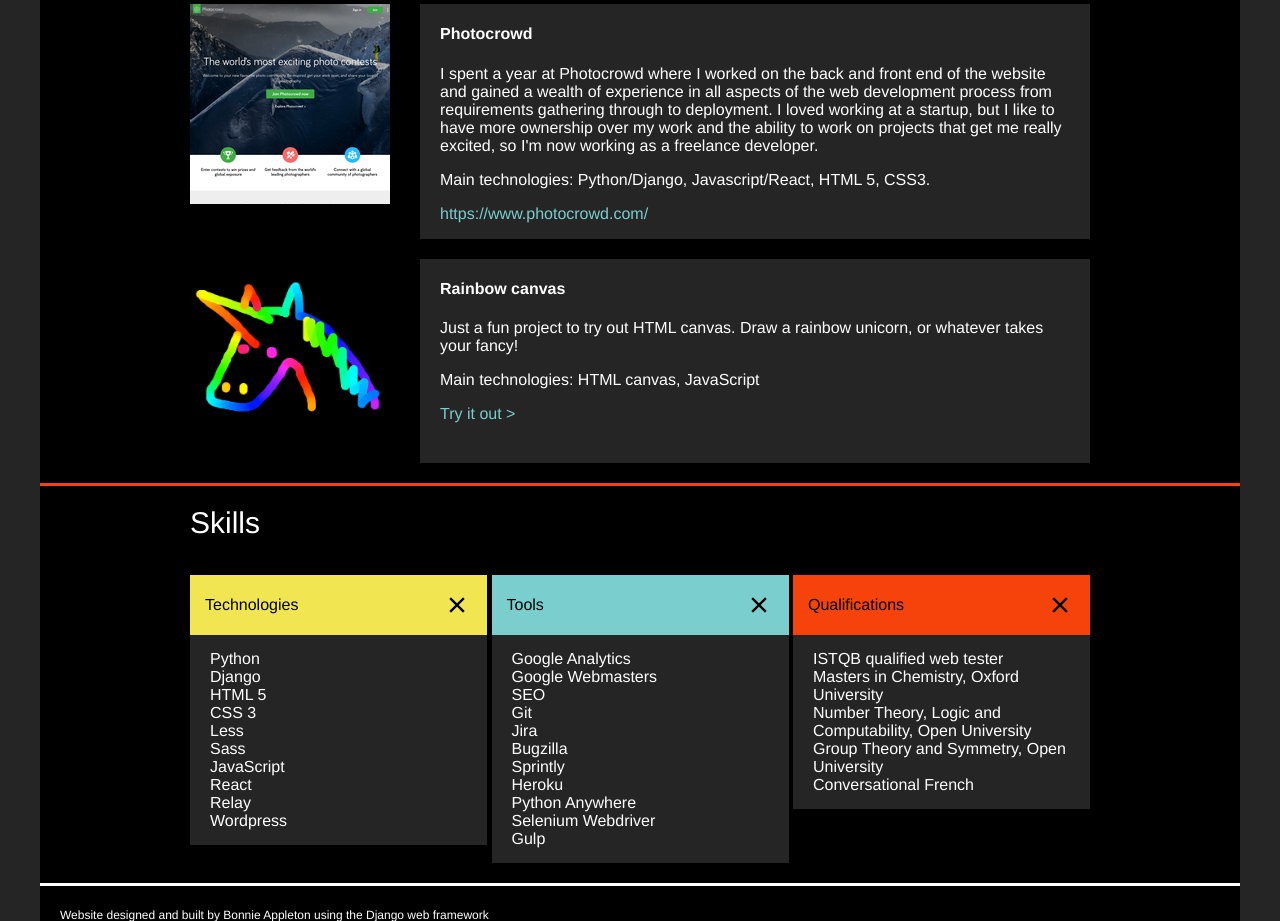
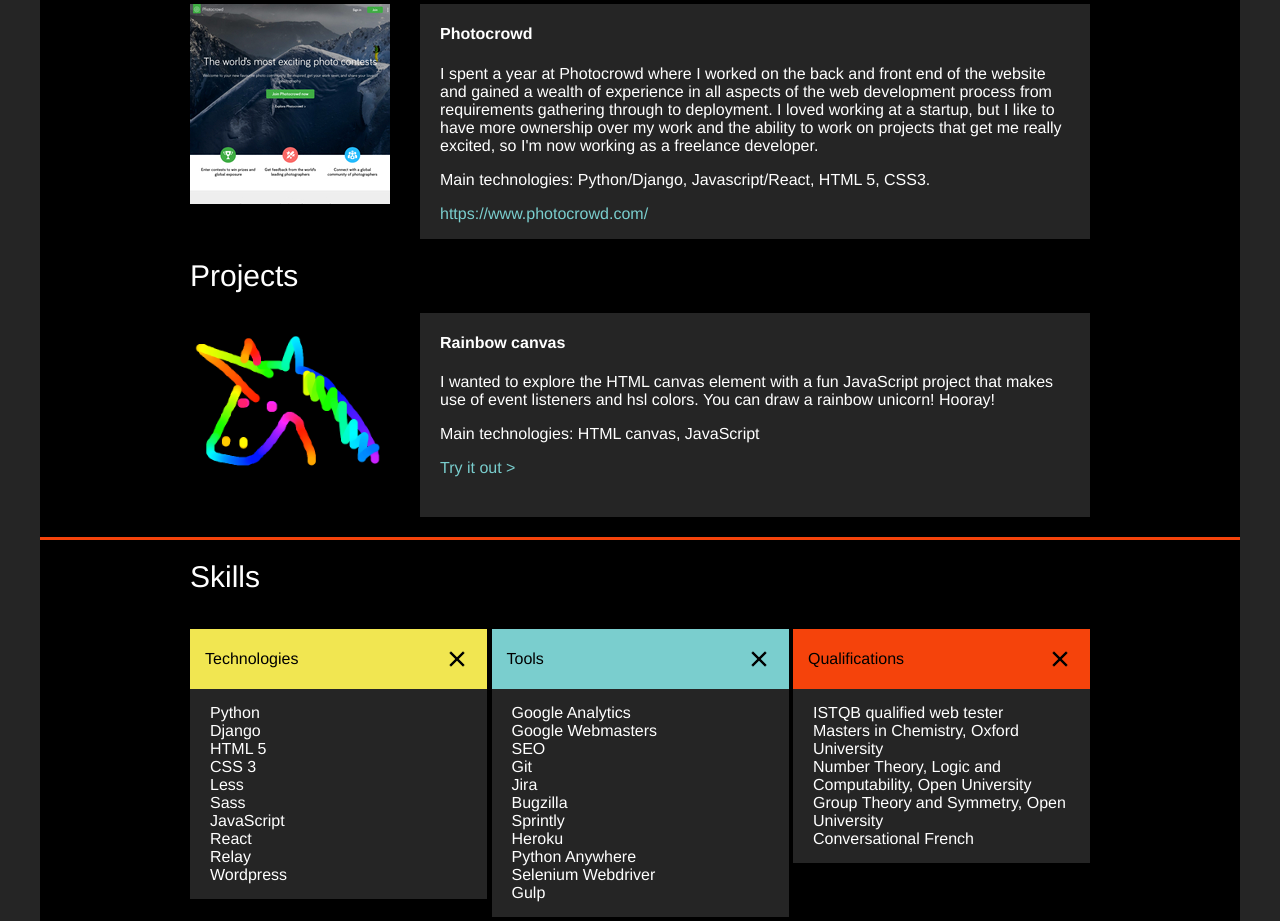
Before and after one commit to bonnieappleton/Portfolio-Website, a Django app: template home/templates/home/homepage.html in a window 1280 px wide. Shown: the part 1273-2194 px from the top of the page. Run offline with Django 3.2, Linux system fonts and the light colour scheme; the template is opened without the code that fills it, so the values that code supplies are empty; some libraries are stand-ins or nearby versions; some web fonts are replaced.

Commit message:
Update copy for Rainbow canvas

```diff
--- a/home/templates/home/homepage.html
+++ b/home/templates/home/homepage.html
@@ -124,6 +124,9 @@
                 </p>
             </div>
         </div>
+        <div class="row row--title">
+            <h3 class="title title--section">Projects</h3>
+        </div>
         <div class="row row--mobile-col">
             <div class="thumbnail-container">
                 <a class="image-link" href="{% url 'js-rainbow-canvas' %}" target="_blank">
@@ -133,8 +136,7 @@
             <div class="text">
                 <h4>Rainbow canvas</h4>
                 <p>
-                    Just a fun project to try out HTML canvas. Draw a rainbow unicorn,
-                    or whatever takes your fancy!
+                    I wanted to explore the HTML canvas element with a fun JavaScript project that makes use of event listeners and hsl colors. You can draw a rainbow unicorn! Hooray!
                 </p>
                 <p>
                     Main technologies: HTML canvas, JavaScript
```
